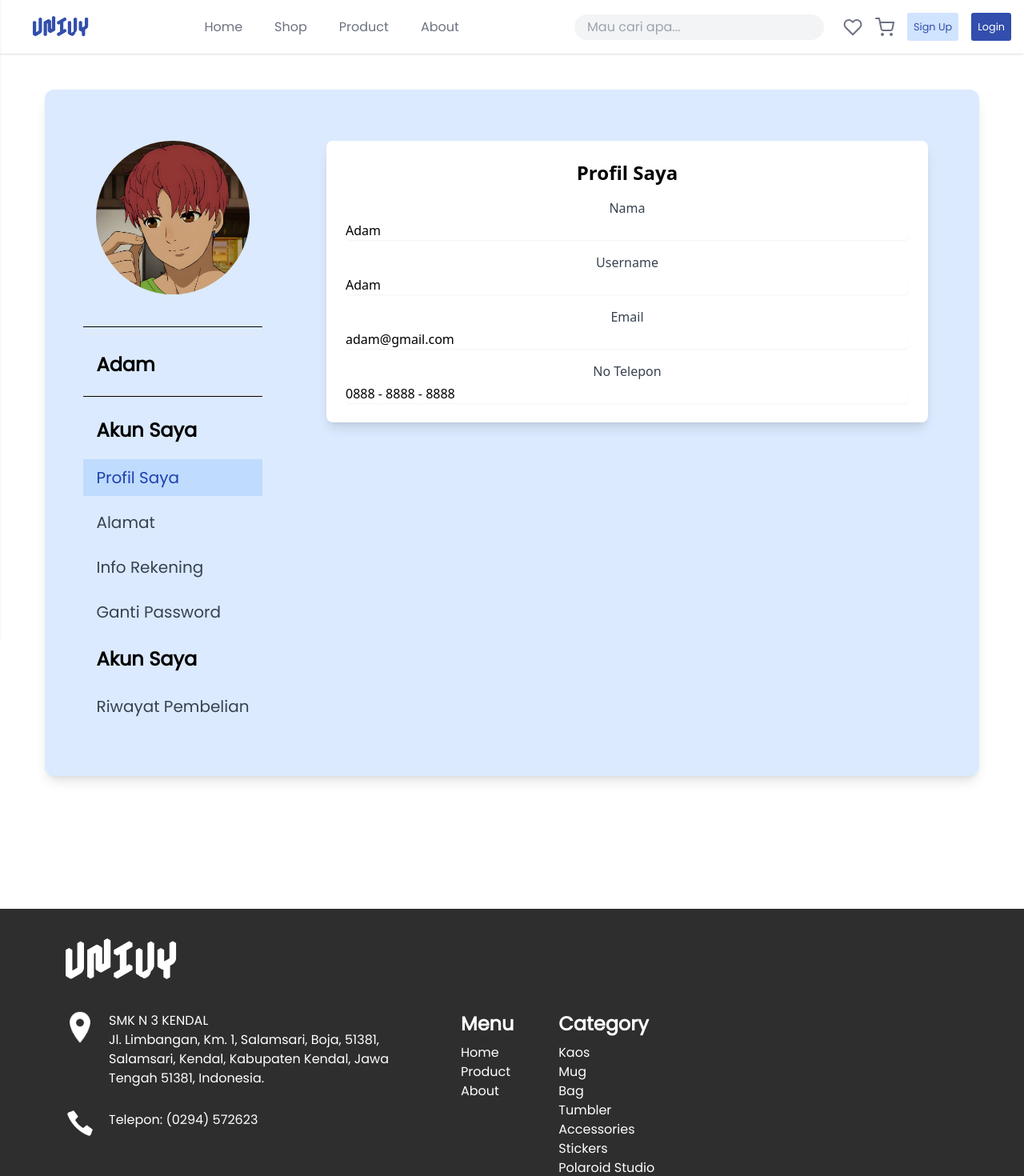
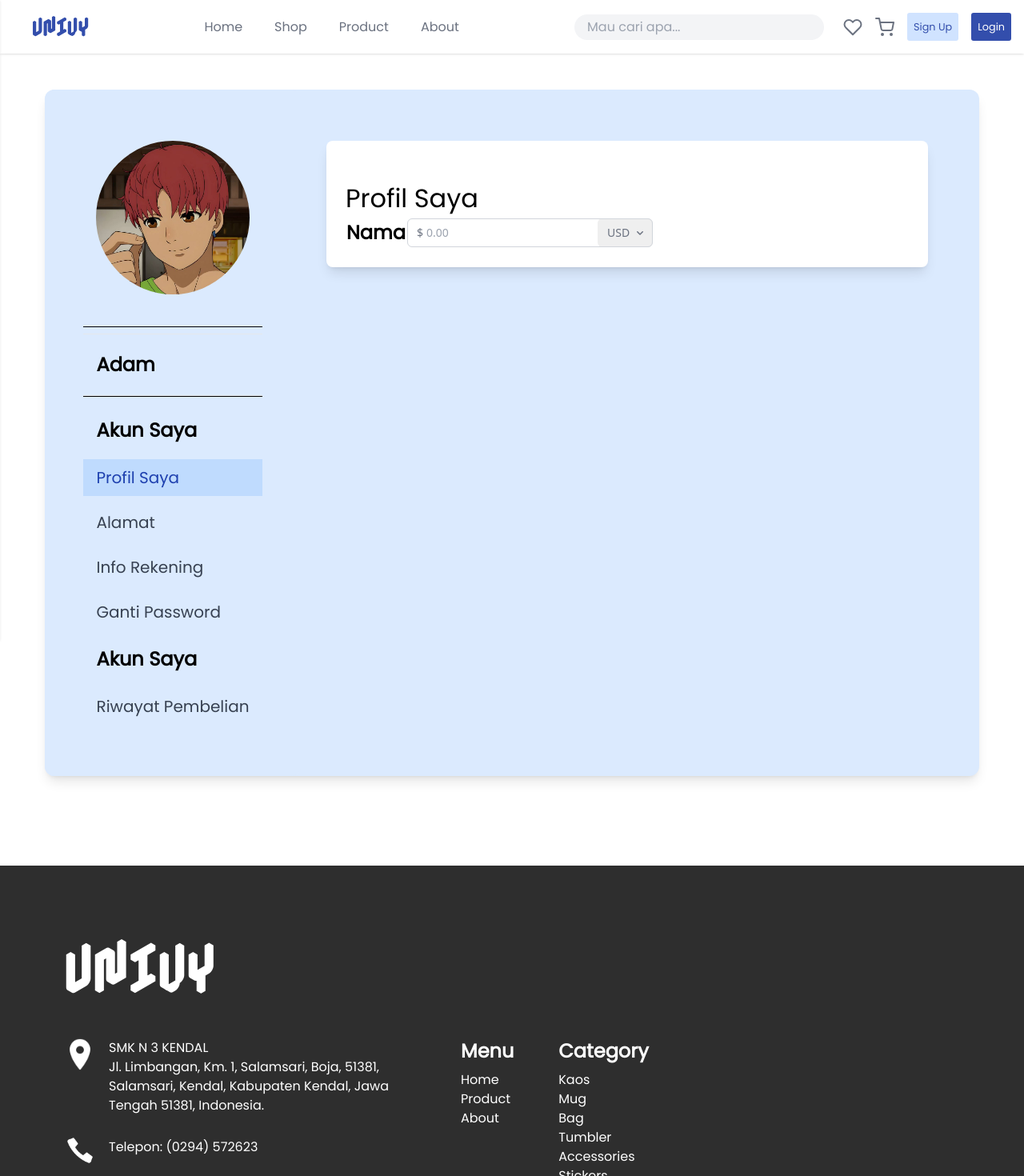
Before and after one commit to ViaoraAlbino/enggan_ngoding, a React (Vite) app in the folder frontend/: page / in a window 1280 px wide. Shown: the top 1470 px of the page at 80% size. Built offline with nearby package versions, Linux system fonts and the light colour scheme.

Commit message:
hari ke 9

```diff
--- a/frontend/src/components/Sebelumfooter.jsx
+++ b/frontend/src/components/Sebelumfooter.jsx
@@ -17,8 +17,8 @@ const Sebelumfooter = () => {
     <>
       {isReady && (
         <div className="background-abu p-10 mx-auto flex justify-between items-start text-left w-full sebelumfooter-container">
-          <div className="ml-10 sebelumfooter-content">
-            <h1 className="font-nabla-white text-5xl font-normal mb-10">UNIVY</h1>
+          <div className="ml-10 sebelumfooter-content py-10 mb-10">
+            <h1 className="font-nabla-white-sebelumfooter font-normal mb-10">UNIVY</h1>
             <ul className="md:flex space-x-14 flex-grow">
               {/* Informasi Lokasi dan Kontak */}
               <li className="sebelumfooter-item">
@@ -40,7 +40,7 @@ const Sebelumfooter = () => {
               </li>
 
               {/* Menu */}
-              <li className="sebelumfooter-item">
+              <li className="sebelumfooter-item mb-6">
                 <p className="font-poppins font-bold text-white text-2xl mb-2">Menu</p>
                 <p className="font-poppins font-medium text-base text-white mt-1">Home</p>
                 <p className="font-poppins font-medium text-base text-white">Product</p>
@@ -48,7 +48,7 @@ const Sebelumfooter = () => {
               </li>
 
               {/* Category */}
-              <li className="sebelumfooter-item">
+              <li className="sebelumfooter-item mb-6">
                 <p className="font-poppins font-bold text-white text-2xl mb-2">Category</p>
                 <p className="font-poppins font-medium text-base text-white mt-1">Kaos</p>
                 <p className="font-poppins font-medium text-base text-white">Mug</p>
--- a/frontend/src/index.css
+++ b/frontend/src/index.css
@@ -53,8 +53,9 @@
 }
 
 /* Untuk font-family className menu H1 di sebelumfooter */
-.font-nabla-white {
+.font-nabla-white-sebelumfooter {
   font-family: 'Nabla', cursive;
+  font-size: 64px;
   color: white !important;
   -webkit-text-fill-color: white; /* Untuk memastikan di browser Webkit */
   -webkit-text-stroke: 0; /* Jika ada garis di font */
@@ -137,6 +138,13 @@
   font-size: 20px;
 }
 
+/* Untuk Bagian judul profil */
+.font-poppins-profil-isi {
+  font-weight: 500;
+  font-family: 'Poppins';
+  font-size: 32px;
+}
+
 
 body {
   margin: 0;
--- a/frontend/src/pages/Profiles.jsx
+++ b/frontend/src/pages/Profiles.jsx
@@ -9,8 +9,31 @@ const Profiles = () => {
   const sections = {
     profile: (
       <div>
-        <h1 className="text-2xl font-semibold mb-4">Profil Saya</h1>
-        <form className="space-y-4">
+        <h1 className="text-left font-poppins-profil-isi mt-6">Profil Saya</h1>
+        <table className="border-none">
+          <tr>
+            <td>
+              <p className="font-poppins-menu-navigasi-header">Nama</p>
+            </td>
+            <td>
+            <div class="flex items-center rounded-md bg-white pl-3 outline outline-1 -outline-offset-1 outline-gray-300 has-[input:focus-within]:outline has-[input:focus-within]:outline-2 has-[input:focus-within]:-outline-offset-2 has-[input:focus-within]:outline-indigo-600">
+      <div class="shrink-0 select-none text-base text-gray-500 sm:text-sm/6">$</div>
+      <input type="text" name="price" id="price" class="block min-w-0 grow py-1.5 pl-1 pr-3 text-base text-gray-900 placeholder:text-gray-400 focus:outline focus:outline-0 sm:text-sm/6" placeholder="0.00" />
+      <div class="grid shrink-0 grid-cols-1 focus-within:relative">
+        <select id="currency" name="currency" aria-label="Currency" class="col-start-1 row-start-1 w-full appearance-none rounded-md py-1.5 pl-3 pr-7 text-base text-gray-500 placeholder:text-gray-400 focus:outline focus:outline-2 focus:-outline-offset-2 focus:outline-indigo-600 sm:text-sm/6">
+          <option>USD</option>
+          <option>CAD</option>
+          <option>EUR</option>
+        </select>
+        <svg class="pointer-events-none col-start-1 row-start-1 mr-2 size-5 self-center justify-self-end text-gray-500 sm:size-4" viewBox="0 0 16 16" fill="currentColor" aria-hidden="true" data-slot="icon">
+          <path fill-rule="evenodd" d="M4.22 6.22a.75.75 0 0 1 1.06 0L8 8.94l2.72-2.72a.75.75 0 1 1 1.06 1.06l-3.25 3.25a.75.75 0 0 1-1.06 0L4.22 7.28a.75.75 0 0 1 0-1.06Z" clip-rule="evenodd" />
+        </svg>
+      </div>
+    </div>
+            </td>
+          </tr>
+        </table>
+        {/* <form className="space-y-4">
           <div>
             <label className="block font-medium text-gray-700">Nama</label>
             <input
@@ -47,7 +70,7 @@ const Profiles = () => {
               value="0888 - 8888 - 8888"
             />
           </div>
-        </form>
+        </form> */}
       </div>
     ),
     address: (
```
Also changed, not shown: frontend/src/App.jsx (line endings or trailing spaces).
